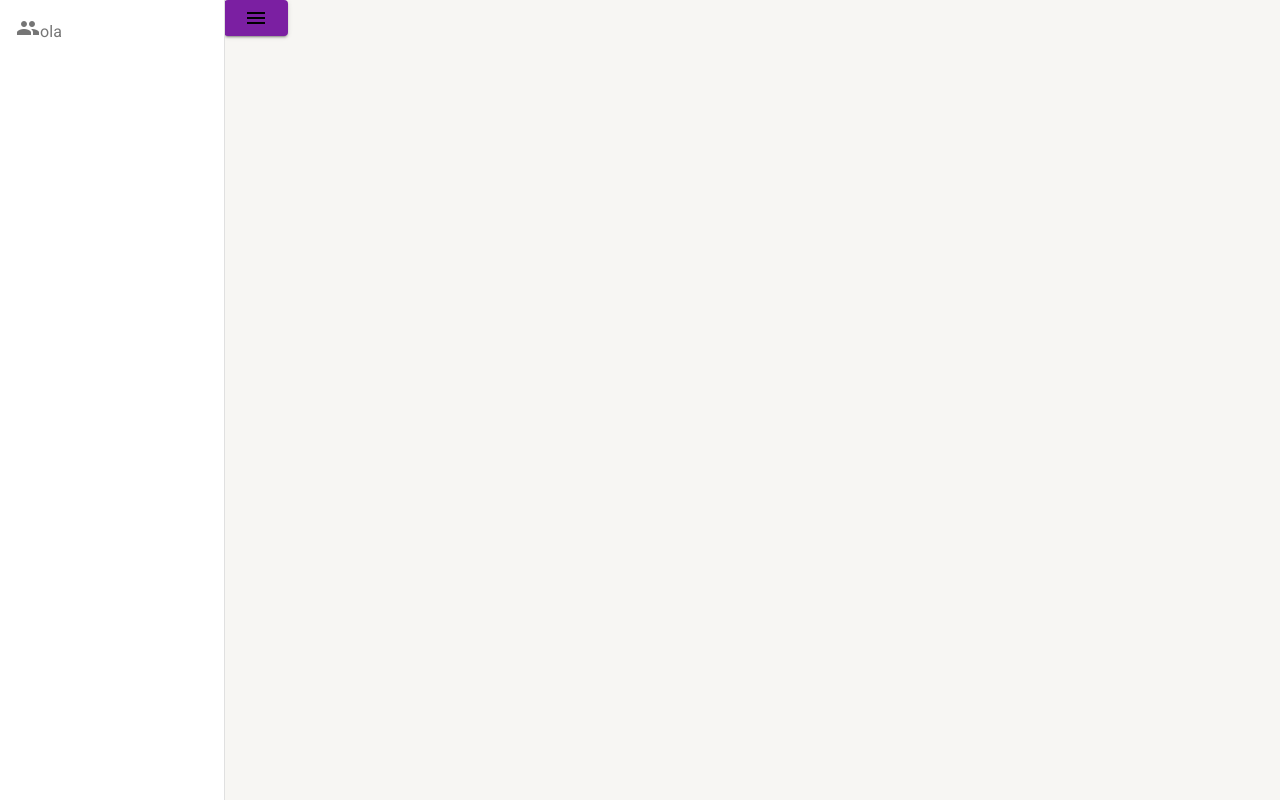
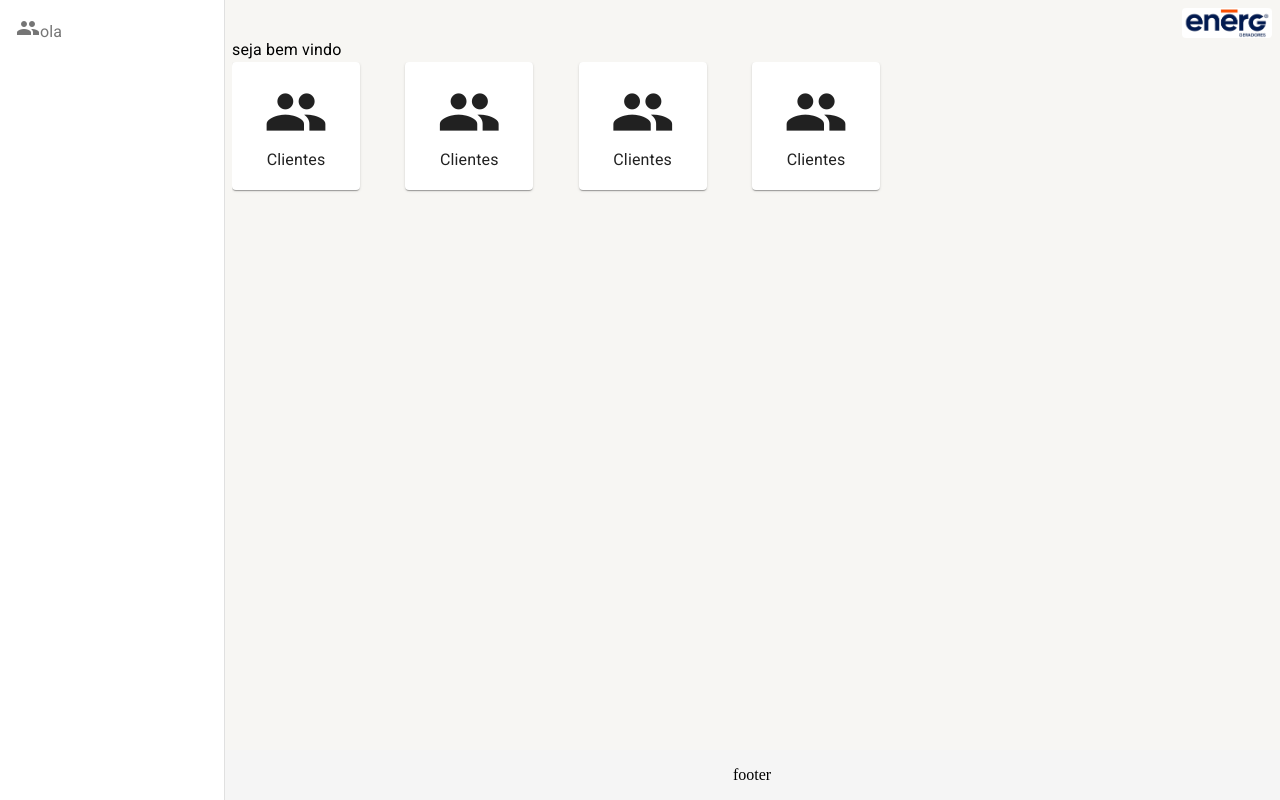
Before and after one commit to Vidall/front-energ, a React (Create React App) app: page /inicio in a window 1280 px wide. Before the commit this address led to /menu. Built offline with nearby package versions, Linux system fonts and the light colour scheme.

Commit message:
feat: layout das paginas

```diff
--- a/public/index.html
+++ b/public/index.html
@@ -20,7 +20,7 @@
 
     <title>React App</title>
   </head>
-  <body style="margin: 0; padding: 0;">
+  <body style="margin: 0">
     <noscript>You need to enable JavaScript to run this app.</noscript>
     <div id="root"></div>
 
--- a/src/App.tsx
+++ b/src/App.tsx
@@ -1,8 +1,9 @@
 import { BrowserRouter } from 'react-router-dom';
-import { AppRoutes } from './routes';
+
 import { AppThemeProvider } from './shared/Contexts/ThemeContext';
 import { DrawerProvider } from './shared/Contexts';
-import { MenuLateral } from './shared/Components/menu-lateral/MenuLateral';
+import { MenuLateral } from './shared/Components';
+import { AppRoutes } from './routes';
 
 function App() {
   return (
--- /dev/null
+++ b/src/pages/PaginaInicial.tsx
@@ -0,0 +1,35 @@
+import { Grid } from '@mui/material';
+import { BotaoMenu } from '../shared/Components';
+import { LayoutPaginas } from '../shared/Layout';
+
+export const PaginaInicial = () => {
+  return (
+    <LayoutPaginas
+      titulo='seja bem vindo'
+
+    >
+
+      <Grid container  >
+
+        <Grid container item >
+          <Grid item xs={6} md={4} lg={2} display={'flex'} >
+            <BotaoMenu texto='Clientes' nomeIcone='people'/>
+          </Grid>
+
+          <Grid item xs={6} md={4} lg={2}  >
+            <BotaoMenu texto='Clientes' nomeIcone='people'/>
+          </Grid>
+          <Grid item xs={6} md={4} lg={2} >
+            <BotaoMenu texto='Clientes' nomeIcone='people'/>
+          </Grid>
+          <Grid item xs={6} md={4} lg={2} >
+            <BotaoMenu texto='Clientes' nomeIcone='people'/>
+          </Grid>
+
+        </Grid>
+
+      </Grid>
+
+    </LayoutPaginas>
+  );
+};
--- a/src/routes/index.tsx
+++ b/src/routes/index.tsx
@@ -1,15 +1,14 @@
-import { Button, Icon } from '@mui/material';
 import { Navigate, Route, Routes } from 'react-router';
-import { useDrawerContext } from '../shared/Contexts';
+
+import { PaginaInicial } from '../pages/PaginaInicial';
 
 export const AppRoutes = () => {
-  const {toggleDrawerOpen} = useDrawerContext();
 
   return (
     <Routes>
-      <Route path='/menu' element={<Button  variant='contained' onClick={toggleDrawerOpen}><Icon>menu</Icon></Button>}/>
+      <Route path='/inicio' element={<PaginaInicial/>}/>
 
-      <Route path='*' element={<Navigate to={'/menu'}/>}/>
+      <Route path='*' element={<Navigate to={'/inicio'}/>}/>
 
     </Routes>
   );
--- a/src/shared/Components/index.ts
+++ b/src/shared/Components/index.ts
@@ -1 +1,3 @@
 export * from './botao-menu/BotaoMenu';
+export * from './menu-lateral/MenuLateral';
+export * from './titulo-pagina/TituloPagina';
--- /dev/null
+++ b/src/shared/Components/titulo-pagina/TituloPagina.tsx
@@ -0,0 +1,16 @@
+import { Box, Typography } from '@mui/material';
+
+interface ITituloPagina {
+  titulo: string
+}
+
+/*eslint-disable react/prop-types*/
+export const TituloPagina: React.FC<ITituloPagina> = ({titulo}) => {
+  return (
+    <Box>
+      <Typography>
+        {titulo}
+      </Typography>
+    </Box>
+  );
+};
--- /dev/null
+++ b/src/shared/Layout/LayoutPaginas.tsx
@@ -0,0 +1,73 @@
+import React from 'react';
+import { Box, Button, Card, CardMedia, Icon, useMediaQuery, Theme } from '@mui/material';
+import { useDrawerContext } from '../Contexts';
+import { TituloPagina } from '../Components';
+
+interface IDetalheProps {
+  titulo: string;
+  children?: React.ReactNode
+}
+
+/*eslint-disable react/prop-types*/
+export const LayoutPaginas: React.FC<IDetalheProps> = ({ titulo, children }) => {
+  const smDown = useMediaQuery((theme: Theme) => theme.breakpoints.down('sm'));
+  const {toggleDrawerOpen } = useDrawerContext();
+
+  return (
+    <Box
+      gap={2}
+      sx={{
+        display: 'flex',
+        flexDirection: 'column',
+        minHeight: '100vh'
+      }}
+    >
+      <Box padding={1}>
+        <Box display="flex" alignItems="center" justifyContent="space-between">
+          { smDown && (
+            <Button variant="contained" onClick={toggleDrawerOpen}>
+              <Icon>menu</Icon>
+            </Button>
+          )
+
+          }
+
+          <Box flex={1} display="flex" justifyContent="end">
+            <Card sx={{ maxWidth: 90, border: 'none' }} variant="outlined">
+              <CardMedia
+                sx={{
+                  height: 30,
+                }}
+                component="img"
+                image="/logoEnerg.png"
+                alt="Logo"
+              />
+            </Card>
+          </Box>
+        </Box>
+
+        <TituloPagina titulo={titulo}/>
+
+        <Box flex={1} height={'80vh'} overflow={'auto'} >
+
+          {children}
+
+        </Box>
+
+      </Box>
+
+      <Box
+        component="footer"
+        sx={{
+          mt: 'auto',
+          py: 2,
+          textAlign: 'center',
+          backgroundColor: '#f5f5f5',
+        }}
+      >
+        footer
+      </Box>
+
+    </Box>
+  );
+};
--- a/src/shared/Layout/index.ts
+++ b/src/shared/Layout/index.ts
@@ -1 +1 @@
-export {};
+export * from './LayoutPaginas';
```
Also changed, not shown: public/logoEnerg.png (added).
